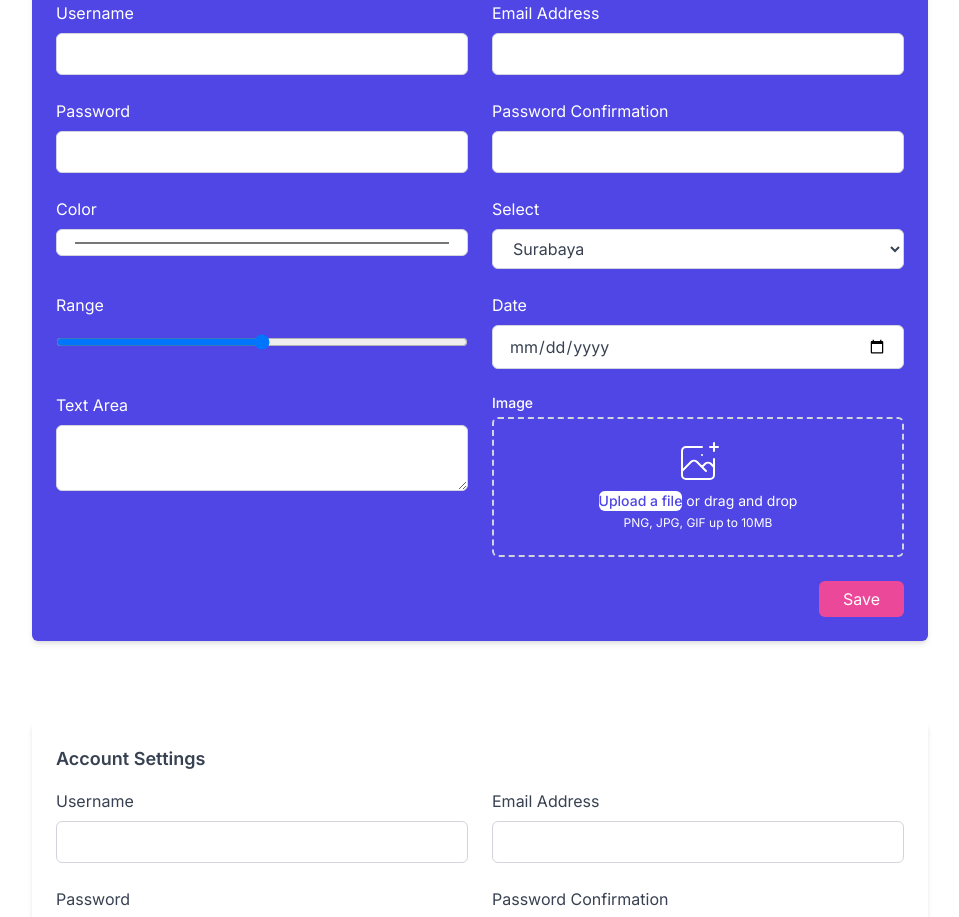
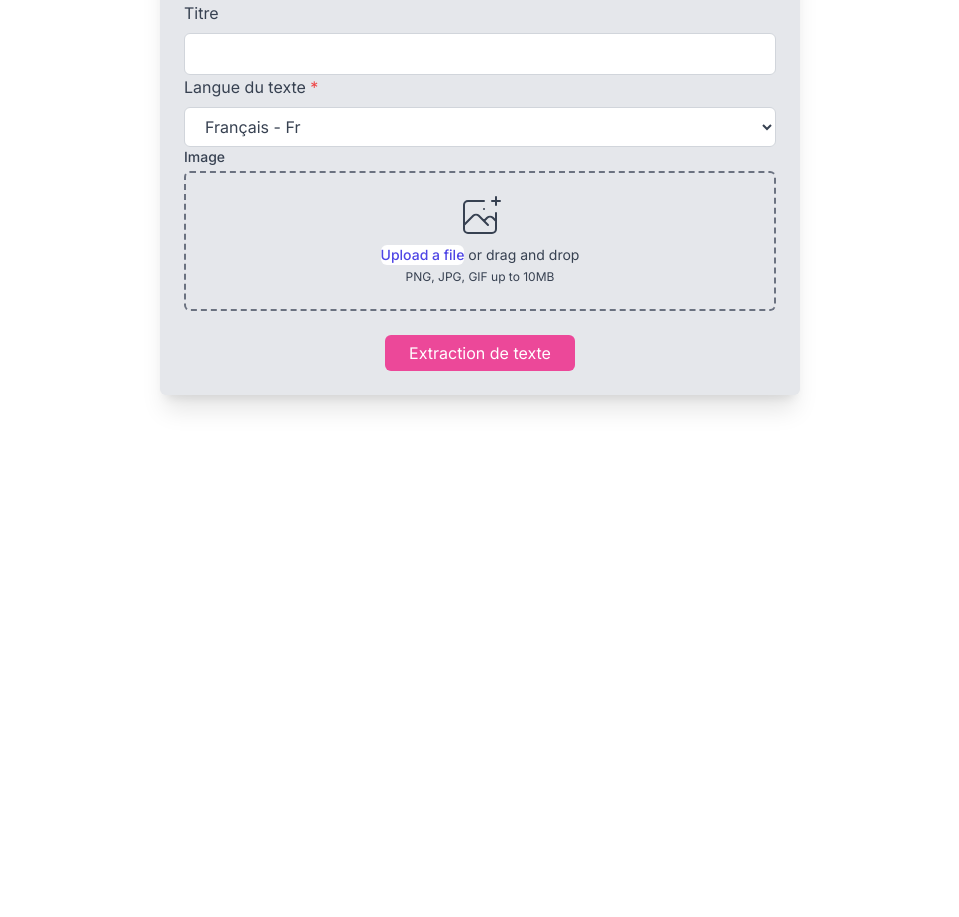
Before and after one commit to Banitongwa7/OpenOCR, a Next.js app in the folder next_app/: page / in a window 1280 px wide. Shown: the part 147-1064 px from the top of the page, without its empty margins (160-1119 px from the left). After the commit the page ends 800 px from the top, so only its background shows below. Built offline with nearby package versions, Linux system fonts and the light colour scheme.

Commit message:
improve form css

```diff
--- a/next_app/app/layout.js
+++ b/next_app/app/layout.js
@@ -10,7 +10,7 @@ export const metadata = {
 
 export default function RootLayout({ children }) {
   return (
-    <html lang="en">
+    <html lang="fr">
       <body className={inter.className}>{children}</body>
     </html>
   )
--- a/next_app/app/page.js
+++ b/next_app/app/page.js
@@ -1,4 +1,4 @@
-import CardInput from "@/components/CardInput"
+//import CardInput from "@/components/CardInput"
 import FormInput from "@/components/FormInput"
 
 export default function Home() {
--- a/next_app/components/FormInput.jsx
+++ b/next_app/components/FormInput.jsx
@@ -1,138 +1,50 @@
 import React from "react";
 
 const FormInput = () => {
-
-
-
-
-
-
   return (
     <>
-      <section class="max-w-4xl p-6 mx-auto bg-indigo-600 rounded-md shadow-md dark:bg-gray-800 mt-20">
-        <h1 class="text-xl font-bold text-white capitalize dark:text-white">
-          Account settings
+      <section className="w-[50%] p-6 mx-auto bg-gray-200 rounded-md shadow-xl mt-24">
+        <h1 className="text-xl font-bold text-center text-gray-700 capitalize">
+          OpenOCR - Free OCR Tool
         </h1>
         <form>
-          <div class="grid grid-cols-1 gap-6 mt-4 sm:grid-cols-2">
+          <div>
             <div>
-              <label class="text-white dark:text-gray-200" for="username">
-                Username
+              <label className="text-gray-700" for="titre">
+                Titre
               </label>
               <input
-                id="username"
+                id="titre"
                 type="text"
-                class="block w-full px-4 py-2 mt-2 text-gray-700 bg-white border border-gray-300 rounded-md dark:bg-gray-800 dark:text-gray-300 dark:border-gray-600 focus:border-blue-500 dark:focus:border-blue-500 focus:outline-none focus:ring"
-              />
-            </div>
-
-            <div>
-              <label class="text-white dark:text-gray-200" for="emailAddress">
-                Email Address
-              </label>
-              <input
-                id="emailAddress"
-                type="email"
-                class="block w-full px-4 py-2 mt-2 text-gray-700 bg-white border border-gray-300 rounded-md dark:bg-gray-800 dark:text-gray-300 dark:border-gray-600 focus:border-blue-500 dark:focus:border-blue-500 focus:outline-none focus:ring"
-              />
-            </div>
-
-            <div>
-              <label class="text-white dark:text-gray-200" for="password">
-                Password
-              </label>
-              <input
-                id="password"
-                type="password"
-                class="block w-full px-4 py-2 mt-2 text-gray-700 bg-white border border-gray-300 rounded-md dark:bg-gray-800 dark:text-gray-300 dark:border-gray-600 focus:border-blue-500 dark:focus:border-blue-500 focus:outline-none focus:ring"
+                className="block w-full px-4 py-2 mt-2 text-gray-700 bg-white border border-gray-300 rounded-md focus:border-blue-500 focus:outline-none focus:ring"
               />
             </div>
 
             <div>
               <label
-                class="text-white dark:text-gray-200"
-                for="passwordConfirmation"
+                className="text-gray-700"
+                for="selectLanguage"
               >
-                Password Confirmation
+                Langue du texte <span className="text-red-500">*</span>
               </label>
-              <input
-                id="passwordConfirmation"
-                type="password"
-                class="block w-full px-4 py-2 mt-2 text-gray-700 bg-white border border-gray-300 rounded-md dark:bg-gray-800 dark:text-gray-300 dark:border-gray-600 focus:border-blue-500 dark:focus:border-blue-500 focus:outline-none focus:ring"
-              />
-            </div>
-            <div>
-              <label
-                class="text-white dark:text-gray-200"
-                for="passwordConfirmation"
+              <select
+                id="selectLanguage"
+                className="block w-full px-4 py-2 mt-2 text-gray-700 bg-white border border-gray-300 rounded-md focus:border-blue-500 dark:focus:border-blue-500 focus:outline-none focus:ring"
+                required
               >
-                Color
-              </label>
-              <input
-                id="color"
-                type="color"
-                class="block w-full px-4 py-2 mt-2 text-gray-700 bg-white border border-gray-300 rounded-md dark:bg-gray-800 dark:text-gray-300 dark:border-gray-600 focus:border-blue-500 dark:focus:border-blue-500 focus:outline-none focus:ring"
-              />
-            </div>
-            <div>
-              <label
-                class="text-white dark:text-gray-200"
-                for="passwordConfirmation"
-              >
-                Select
-              </label>
-              <select class="block w-full px-4 py-2 mt-2 text-gray-700 bg-white border border-gray-300 rounded-md dark:bg-gray-800 dark:text-gray-300 dark:border-gray-600 focus:border-blue-500 dark:focus:border-blue-500 focus:outline-none focus:ring">
-                <option>Surabaya</option>
-                <option>Jakarta</option>
-                <option>Tangerang</option>
-                <option>Bandung</option>
+                <option>Français - Fr</option>
+                <option>Anglais - En</option>
               </select>
             </div>
+
             <div>
-              <label
-                class="text-white dark:text-gray-200"
-                for="passwordConfirmation"
-              >
-                Range
+              <label className="block text-sm font-medium text-gray-700">
+                Image
               </label>
-              <input
-                id="range"
-                type="range"
-                class="block w-full py-2 mt-2 text-gray-700 bg-white border border-gray-300 rounded-md dark:bg-gray-800 dark:text-gray-300 dark:border-gray-600 focus:border-blue-500 dark:focus:border-blue-500 focus:outline-none focus:ring"
-              />
-            </div>
-            <div>
-              <label
-                class="text-white dark:text-gray-200"
-                for="passwordConfirmation"
-              >
-                Date
-              </label>
-              <input
-                id="date"
-                type="date"
-                class="block w-full px-4 py-2 mt-2 text-gray-700 bg-white border border-gray-300 rounded-md dark:bg-gray-800 dark:text-gray-300 dark:border-gray-600 focus:border-blue-500 dark:focus:border-blue-500 focus:outline-none focus:ring"
-              />
-            </div>
-            <div>
-              <label
-                class="text-white dark:text-gray-200"
-                for="passwordConfirmation"
-              >
-                Text Area
-              </label>
-              <textarea
-                id="textarea"
-                type="textarea"
-                class="block w-full px-4 py-2 mt-2 text-gray-700 bg-white border border-gray-300 rounded-md dark:bg-gray-800 dark:text-gray-300 dark:border-gray-600 focus:border-blue-500 dark:focus:border-blue-500 focus:outline-none focus:ring"
-              ></textarea>
-            </div>
-            <div>
-              <label class="block text-sm font-medium text-white">Image</label>
-              <div class="mt-1 flex justify-center px-6 pt-5 pb-6 border-2 border-gray-300 border-dashed rounded-md">
-                <div class="space-y-1 text-center">
+              <div className="mt-1 flex justify-center px-6 pt-5 pb-6 border-2 border-gray-500 border-dashed rounded-md">
+                <div className="space-y-1 text-center">
                   <svg
-                    class="mx-auto h-12 w-12 text-white"
+                    className="mx-auto h-12 w-12 text-gray-700"
                     stroke="currentColor"
                     fill="none"
                     viewBox="0 0 48 48"
@@ -145,96 +57,30 @@ const FormInput = () => {
                       stroke-linejoin="round"
                     />
                   </svg>
-                  <div class="flex text-sm text-gray-600">
+                  <div className="flex text-sm text-gray-600">
                     <label
                       for="file-upload"
-                      class="relative cursor-pointer bg-white rounded-md font-medium text-indigo-600 hover:text-indigo-500 focus-within:outline-none focus-within:ring-2 focus-within:ring-offset-2 focus-within:ring-indigo-500"
+                      className="relative cursor-pointer bg-white rounded-md font-medium text-indigo-600 hover:text-indigo-500 focus-within:outline-none focus-within:ring-2 focus-within:ring-offset-2 focus-within:ring-indigo-500"
                     >
-                      <span class="">Upload a file</span>
+                      <span className="">Upload a file</span>
                       <input
                         id="file-upload"
                         name="file-upload"
                         type="file"
-                        class="sr-only"
+                        className="sr-only"
                       />
                     </label>
-                    <p class="pl-1 text-white">or drag and drop</p>
+                    <p className="pl-1 text-gray-700">or drag and drop</p>
                   </div>
-                  <p class="text-xs text-white">PNG, JPG, GIF up to 10MB</p>
+                  <p className="text-xs text-gray-700">PNG, JPG, GIF up to 10MB</p>
                 </div>
               </div>
             </div>
           </div>
 
-          <div class="flex justify-end mt-6">
-            <button class="px-6 py-2 leading-5 text-white transition-colors duration-200 transform bg-pink-500 rounded-md hover:bg-pink-700 focus:outline-none focus:bg-gray-600">
-              Save
-            </button>
-          </div>
-        </form>
-      </section>
-
-      <section class="max-w-4xl p-6 mx-auto bg-white rounded-md shadow-md dark:bg-gray-800 mt-20">
-        <h2 class="text-lg font-semibold text-gray-700 capitalize dark:text-white">
-          Account settings
-        </h2>
-
-        <form>
-          <div class="grid grid-cols-1 gap-6 mt-4 sm:grid-cols-2">
-            <div>
-              <label class="text-gray-700 dark:text-gray-200" for="username">
-                Username
-              </label>
-              <input
-                id="username"
-                type="text"
-                class="block w-full px-4 py-2 mt-2 text-gray-700 bg-white border border-gray-300 rounded-md dark:bg-gray-800 dark:text-gray-300 dark:border-gray-600 focus:border-blue-500 dark:focus:border-blue-500 focus:outline-none focus:ring"
-              />
-            </div>
-
-            <div>
-              <label
-                class="text-gray-700 dark:text-gray-200"
-                for="emailAddress"
-              >
-                Email Address
-              </label>
-              <input
-                id="emailAddress"
-                type="email"
-                class="block w-full px-4 py-2 mt-2 text-gray-700 bg-white border border-gray-300 rounded-md dark:bg-gray-800 dark:text-gray-300 dark:border-gray-600 focus:border-blue-500 dark:focus:border-blue-500 focus:outline-none focus:ring"
-              />
-            </div>
-
-            <div>
-              <label class="text-gray-700 dark:text-gray-200" for="password">
-                Password
-              </label>
-              <input
-                id="password"
-                type="password"
-                class="block w-full px-4 py-2 mt-2 text-gray-700 bg-white border border-gray-300 rounded-md dark:bg-gray-800 dark:text-gray-300 dark:border-gray-600 focus:border-blue-500 dark:focus:border-blue-500 focus:outline-none focus:ring"
-              />
-            </div>
-
-            <div>
-              <label
-                class="text-gray-700 dark:text-gray-200"
-                for="passwordConfirmation"
-              >
-                Password Confirmation
-              </label>
-              <input
-                id="passwordConfirmation"
-                type="password"
-                class="block w-full px-4 py-2 mt-2 text-gray-700 bg-white border border-gray-300 rounded-md dark:bg-gray-800 dark:text-gray-300 dark:border-gray-600 focus:border-blue-500 dark:focus:border-blue-500 focus:outline-none focus:ring"
-              />
-            </div>
-          </div>
-
-          <div class="flex justify-end mt-6">
-            <button class="px-6 py-2 leading-5 text-white transition-colors duration-200 transform bg-gray-700 rounded-md hover:bg-gray-600 focus:outline-none focus:bg-gray-600">
-              Save
+          <div className="flex justify-center mt-6">
+            <button className="px-6 py-2 leading-5 text-white transition-colors duration-200 transform bg-pink-500 rounded-md hover:bg-pink-700 focus:outline-none focus:bg-gray-600">
+              Extraction de texte
             </button>
           </div>
         </form>
```
